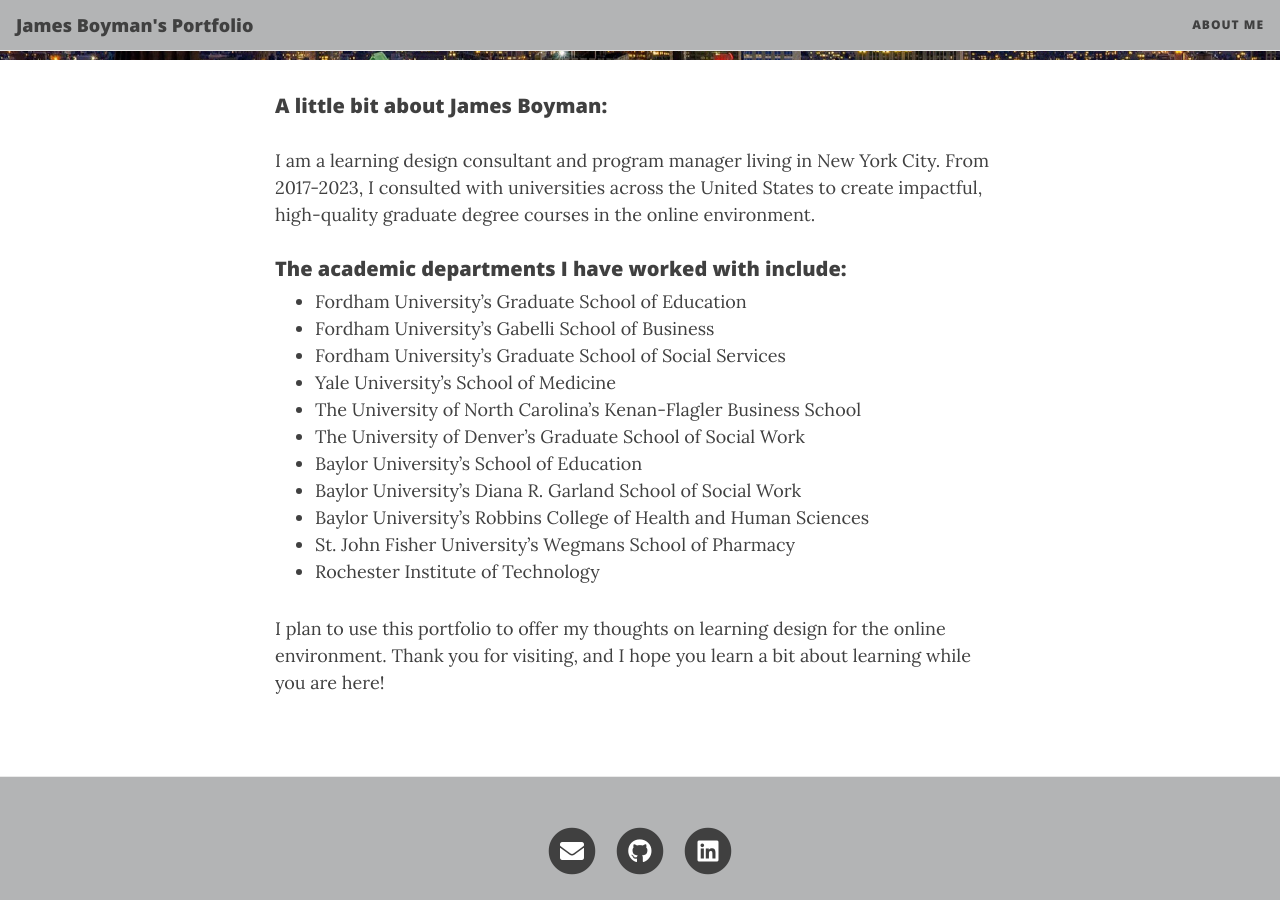
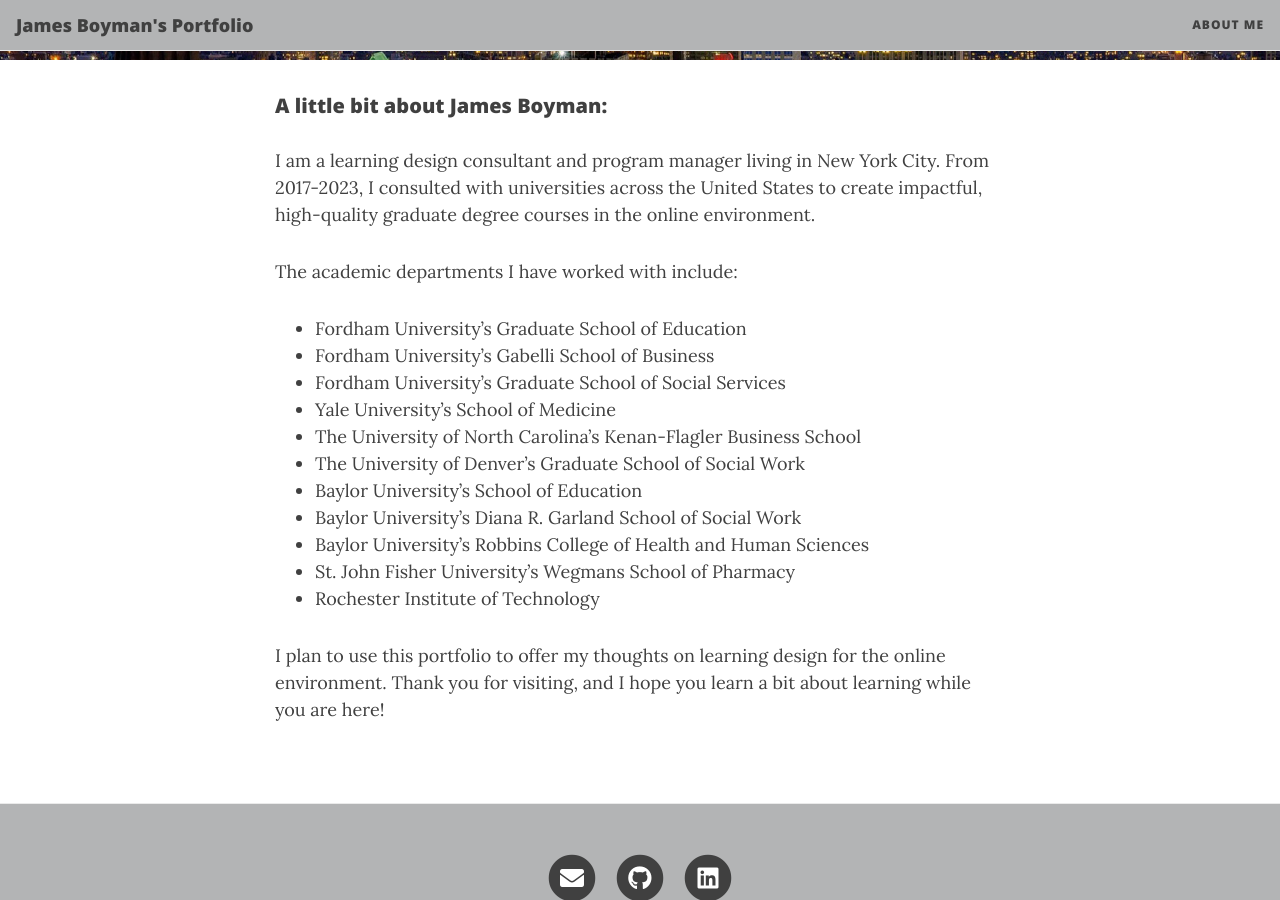
Before and after one commit to jamesboyman2/jamesboyman2.github.io, a Jekyll site: the page built from aboutme.md, in a window 1280 px wide and 900 px high, scrolled down 427 px. Built offline with Jekyll 4.4.1, drawn with Linux system fonts in a browser that asks for light colours; nearby versions of some CDN libraries.

Commit message:
no bc syllabus

```diff
--- a/aboutme.md
+++ b/aboutme.md
@@ -9,7 +9,7 @@
 
 I am a learning design consultant and program manager living in New York City. From 2017-2023, I consulted with universities across the United States to create impactful, high-quality graduate degree courses in the online environment.
 
-##### The academic departments I have worked with include:
+The academic departments I have worked with include:
 
 * Fordham University's Graduate School of Education
 * Fordham University's Gabelli School of Business
```
Also changed, not shown: assets/img/PathCNN/Pic1.JPG, assets/img/PathCNN/Pic2.JPG.
